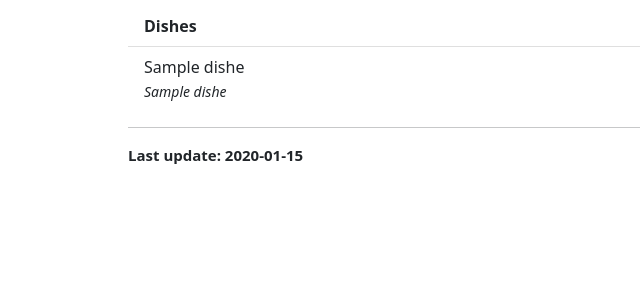
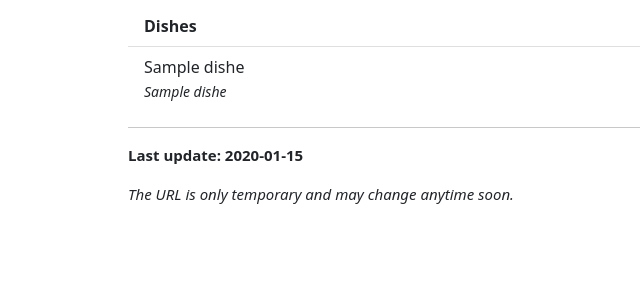
Before and after one commit to kasnerz/troja-lunch, a Python web app: template src/templates/index.html in a window 1280 px wide. Shown: the part 237-537 px from the top of the page, without its empty margins (132-772 px from the left). Run offline with Jinja, Linux system fonts and the light colour scheme; the template is opened without the code that fills it: most values are stand-ins (such as "Sample title", 1, 10 or a date in 2020).

Commit message:
Change notes

```diff
--- a/src/__init__.py
+++ b/src/__init__.py
@@ -222,7 +222,7 @@ def send_lunch_invite():
             "type": "section",
             "text": {
               "type": "mrkdwn",
-              "text": f"Dish of the day:\n🧑‍🍳 *{dish_name}* at *{place_name}*\nFull menu: https://tiny.cc/troja-lunch\n\nWho's going for lunch?"
+              "text": f"Today on the menu:\n🧑‍🍳 *{dish_name}* at *{place_name}*\n\nFull menu: https://tiny.cc/troja-lunch\n\nWho's going for lunch? 🙂"
             },
             "accessory": {
                 "type": "image",
--- a/src/templates/index.html
+++ b/src/templates/index.html
@@ -85,7 +85,7 @@
           </ul>
         </p>
         <p>The "dish of the day" image is generated using <a href="https://github.com/CompVis/stable-diffusion">Stable Diffusion</a>. The dish names are translated using <a href="https://lindat.mff.cuni.cz/services/translation/docs">CUBBITT API</a>.</p>
-        <p>Source code: <a href="https://github.com/kasnerz/cfm-bot">https://github.com/kasnerz/cfm-bot</a></p>
+        <p>Source code: <a href="https://github.com/kasnerz/troja-lunch">https://github.com/kasnerz/troja-lunch</a></p>
         <p>
           © 2022 <a href="https://ufal.mff.cuni.cz/zdenek-kasner/">Zdeněk Kasner</a>, ÚFAL MFF CUNI.
         </p>
@@ -97,6 +97,7 @@
     <hr>
     <div id="footnote">
         <p><b>Last update: {{ last_update }}</b></p>
+        <p><i>The URL is only temporary and may change anytime soon.</i></p>
     </div>
 
 </body>
```
